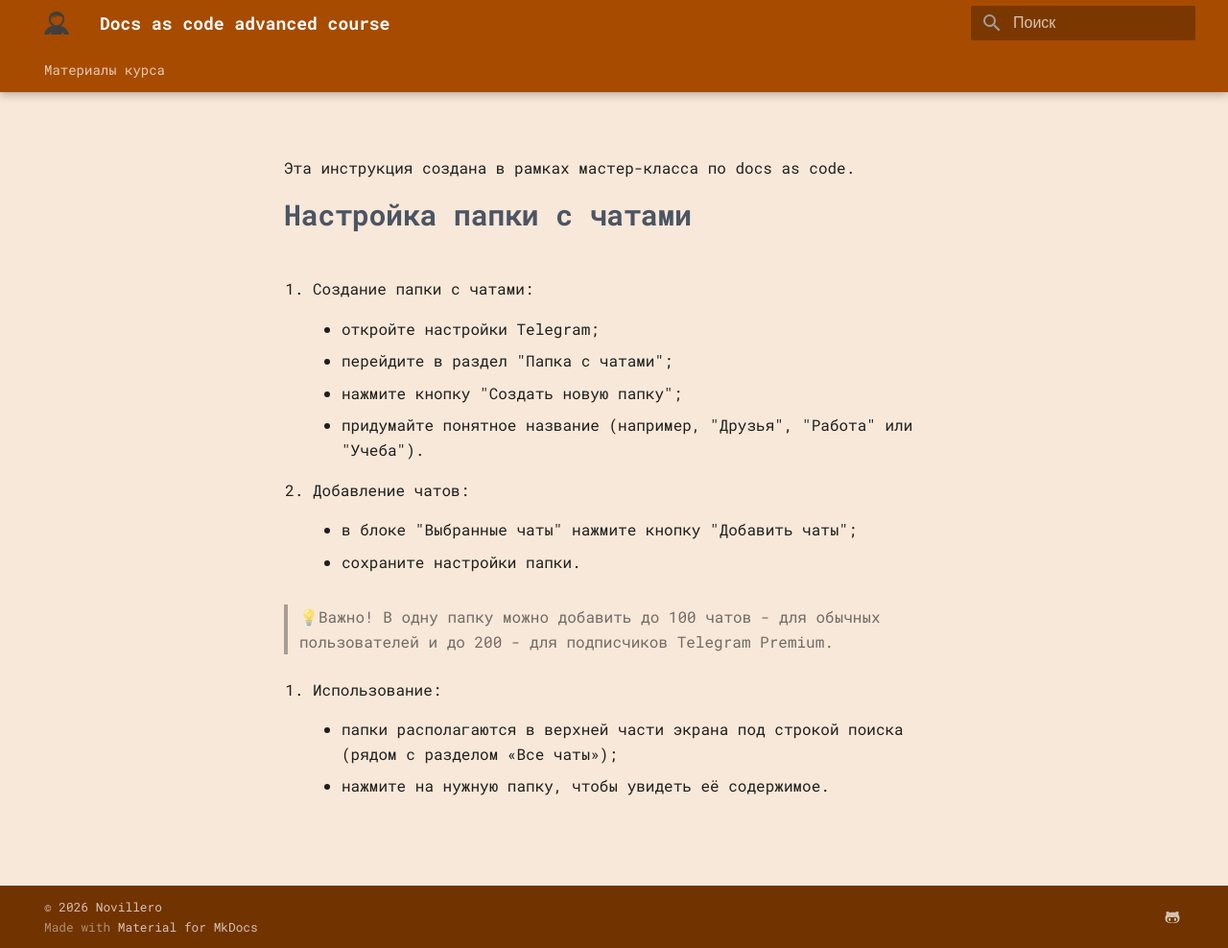
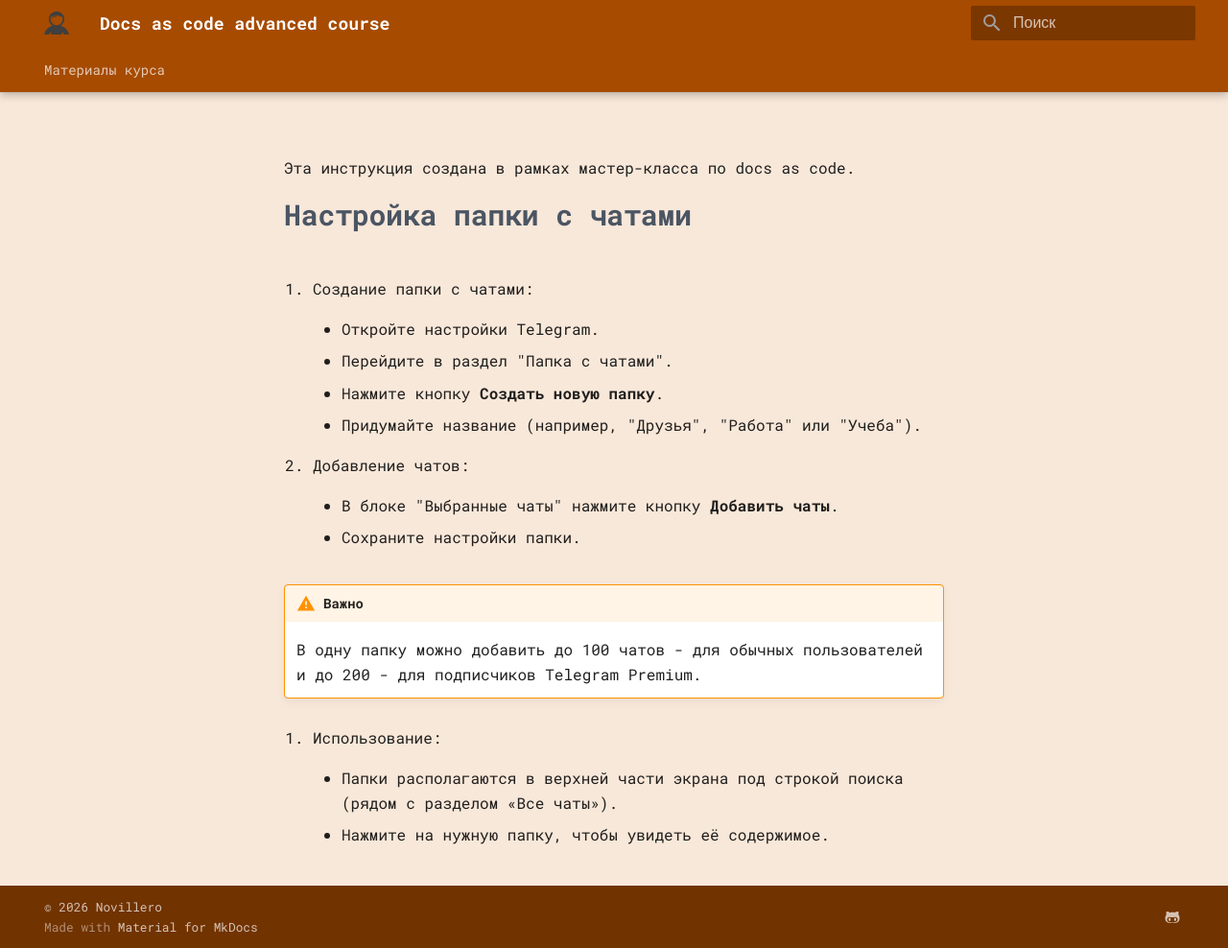
Before and after one commit to novillero/dac-adv-2, an MkDocs documentation site: the page built from docs/instructions/nikitavasil-instruction.md, in a window 1280 px wide and 988 px high. Shown: the whole window at 96% size. Built offline with MkDocs 1.6.1 and Material for MkDocs 9.7.7, drawn with Linux system fonts in a browser that asks for light colours; some web fonts are replaced.

Commit message:
Внес изменения по комментариям ревьюера

```diff
--- a/docs/instructions/nikitavasil-instruction.md
+++ b/docs/instructions/nikitavasil-instruction.md
@@ -4,24 +4,25 @@
 
 1. Создание папки с чатами:
 
-    - откройте настройки Telegram;
+    - Откройте настройки Telegram.
 
-    - перейдите в раздел "Папка с чатами";
+    - Перейдите в раздел "Папка с чатами".
 
-    - нажмите кнопку "Создать новую папку";
+    - Нажмите кнопку **Создать новую папку**.
 
-    - придумайте понятное название (например, "Друзья", "Работа" или "Учеба").
+    - Придумайте название (например, "Друзья", "Работа" или "Учеба").
 
 2. Добавление чатов:
 
-     - в блоке "Выбранные чаты" нажмите кнопку "Добавить чаты";
+     - В блоке "Выбранные чаты" нажмите кнопку **Добавить чаты**.
 
-     - сохраните настройки папки.
+     - Сохраните настройки папки.
 
->💡Важно! В одну папку можно добавить до 100 чатов - для обычных пользователей и до 200 - для подписчиков Telegram Premium.
+!!! warning "Важно"
+    В одну папку можно добавить до 100 чатов - для обычных пользователей и до 200 - для подписчиков Telegram Premium.
 
 3. Использование:
 
-    - папки располагаются в верхней части экрана под строкой поиска (рядом с разделом «Все чаты»);
+    - Папки располагаются в верхней части экрана под строкой поиска (рядом с разделом «Все чаты»).
 
-    - нажмите на нужную папку, чтобы увидеть её содержимое.
+    - Нажмите на нужную папку, чтобы увидеть её содержимое.
```
